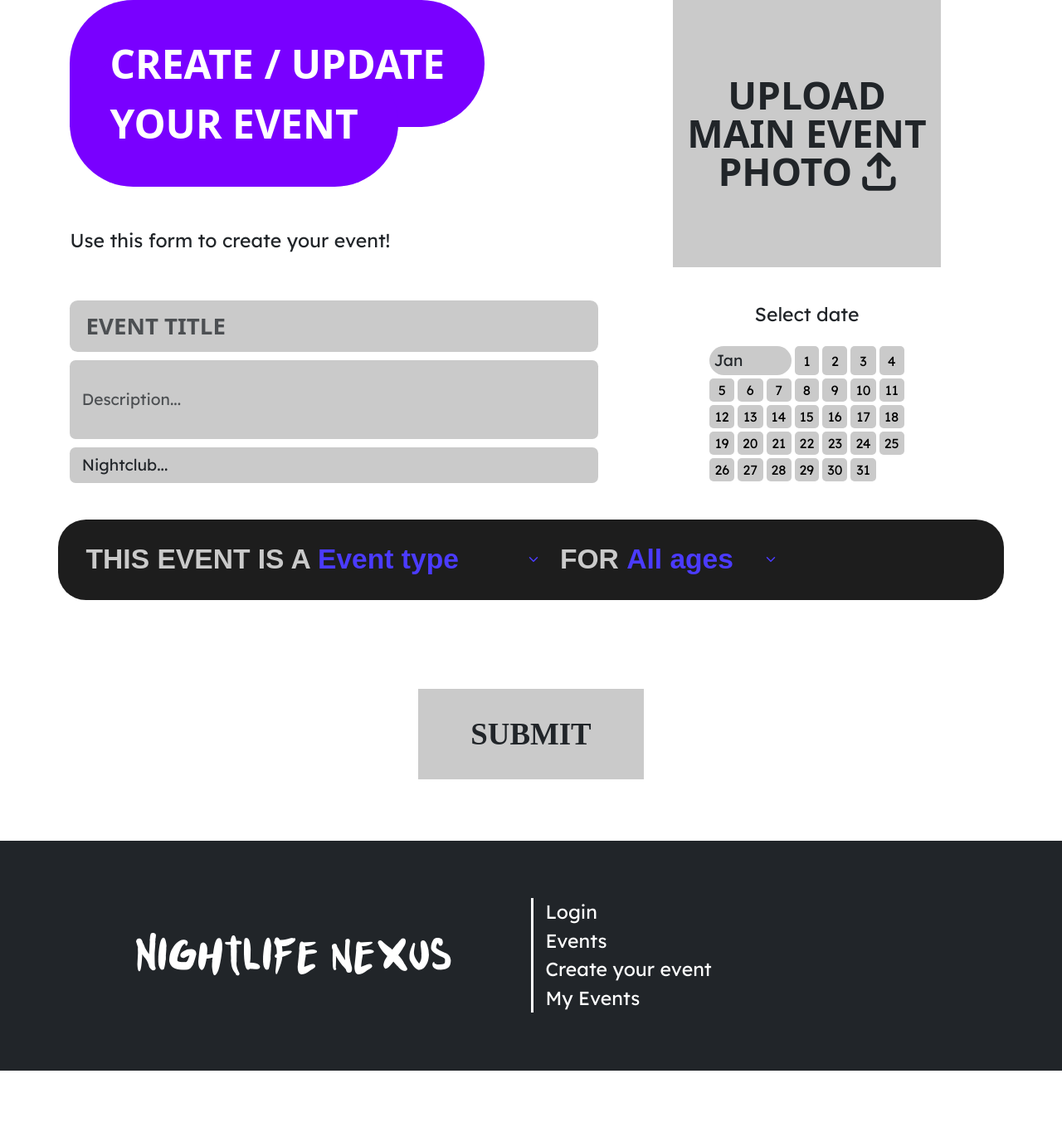
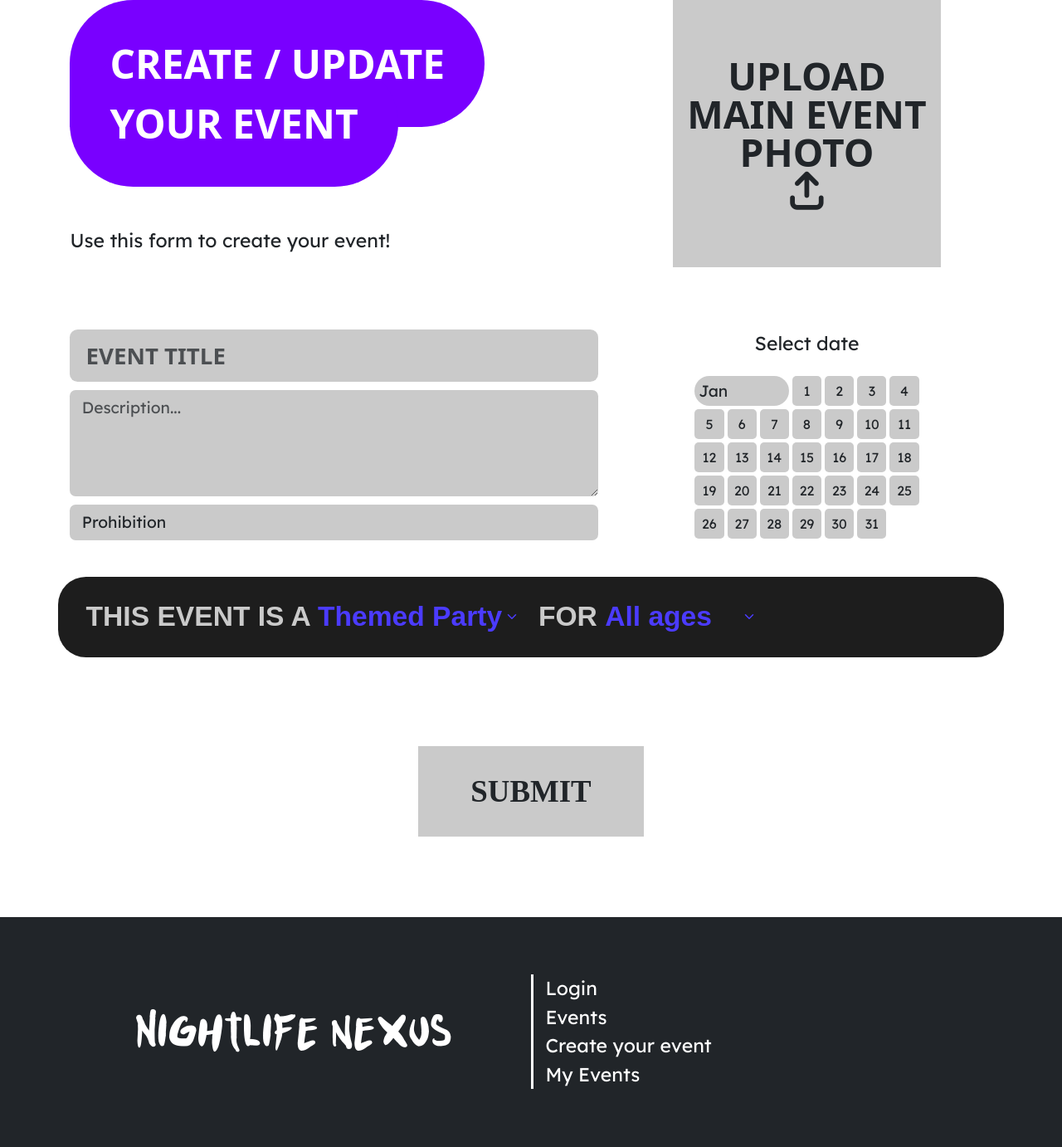
Before and after one commit to tydunc/IAB207-A3, a Flask app: page /events/create in a window 1280 px wide. Shown: the part 79-1461 px from the top of the page at 83% size. Before the commit the page ends 1369 px from the top, so only its background shows below. Run offline with Flask 3, Linux system fonts and the light colour scheme; some libraries are stand-ins or nearby versions; some web fonts are replaced.

Commit message:
Modified create page to work with flask forms

```diff
--- a/website/auth.py
+++ b/website/auth.py
@@ -20,9 +20,9 @@ def login():
     login_form = LoginForm()
     error = None
     if login_form.validate_on_submit():
-        user_name = login_form.user_name.data
+        email = login_form.email.data
         password = login_form.password.data
-        user = db.session.scalar(db.select(User).where(User.name==user_name))
+        user = db.session.scalar(db.select(User).where(User.email==email))
         if user is None:
             error = 'Incorrect user name'
         elif not check_password_hash(user.password_hash, password): # takes the hash and cleartext password
--- a/website/events.py
+++ b/website/events.py
@@ -1,5 +1,6 @@
 from flask import Blueprint, render_template, request, redirect, url_for
 from .models import Event
+from .forms import CreateEventForm
 
 event_bp = Blueprint('event', __name__, url_prefix='/events')
 
@@ -10,7 +11,8 @@ def show(id):
 
 @event_bp.route('/create')
 def create():
-  return render_template('events/create.html')
+  create = CreateEventForm()
+  return render_template('events/create.html', form=create)
 
 def get_event():
   # creating the description of Brazil
--- a/website/forms.py
+++ b/website/forms.py
@@ -1,17 +1,23 @@
 from flask_wtf import FlaskForm
-from wtforms.fields import TextAreaField, SubmitField, StringField, PasswordField
+from wtforms.fields import TextAreaField, SubmitField, StringField, PasswordField, IntegerField, SelectField, RadioField
 from wtforms.validators import InputRequired, Length, Email, EqualTo
+from flask_wtf.file import FileRequired, FileField, FileAllowed
+
+ALLOWED_FILE = {'PNG', 'JPG', 'JPEG', 'png', 'jpg', 'jpeg'}
 
 # creates the login information
 class LoginForm(FlaskForm):
-    user_name=StringField("User Name", validators=[InputRequired('Enter user name')])
+    email=StringField("Email Address", validators=[InputRequired('Enter valid email')])
     password=PasswordField("Password", validators=[InputRequired('Enter user password')])
     submit = SubmitField("Login")
 
  # this is the registration form
 class RegisterForm(FlaskForm):
-    user_name=StringField("User Name", validators=[InputRequired()])
-    email = StringField("Email Address", validators=[Email("Please enter a valid email")])
+    first_name=StringField("First Name", validators=[InputRequired()])
+    surname=StringField("Last Name", validators=[InputRequired()])
+    email=StringField("Email Address", validators=[Email("Please enter a valid email")])
+    contact_number=IntegerField("Phone", validators=[InputRequired(), Length(10)])
+    street_address=StringField("Address")
     # linking two fields - password should be equal to data entered in confirm
     password=PasswordField("Password", validators=[InputRequired(),
                   EqualTo('confirm', message="Passwords should match")])
@@ -19,3 +25,17 @@ class RegisterForm(FlaskForm):
 
     # submit button
     submit = SubmitField("Register")
+
+#form for create event
+class CreateEventForm(FlaskForm):
+    title=StringField("Event title", validators=[InputRequired()])
+    desc=TextAreaField("Description", validators=[InputRequired()])
+    image=FileField("Event Image", validators=[
+        FileRequired(message = 'Image cannot be empty'),
+        FileAllowed(ALLOWED_FILE, message='Only supports png, jpg, JPG, PNG')
+    ])
+    date=RadioField('Label', choices=[('1'),('2'),('3'),('4'),('5'),('6'),('7'),('8'),('9'),('10'),('11'),('12'),('13'),('14'),('15'),('16'),('17'),('18'),('19'),('20'),('21'),('22'),('23'),('24'),('25'),('26'),('27'),('28'),('29'),('30'),('31')])
+    month=SelectField('Month', choices=[('jan', 'Jan'), ('feb', 'Feb'), ('mar', 'Mar'), ('apr', 'Apr'), ('may', 'May'), ('jun', 'Jun'), ('jul', 'Jul'), ('aug', 'Aug'), ('sep', 'Sep'), ('oct', 'Oct'), ('nov', 'Nov'), ('dec', 'Dec')])
+    nightclub=SelectField("Nightclub", choices=[('proho', 'Prohibition'), ('met', 'The MET'), ('retro', 'Retros'), ('beat', 'The Beat Megaclub')])
+    event_type=SelectField("Event Type", choices=[('theme', 'Themed Party'), ('rave', 'Rave'), ('dj', 'DJ Set')])
+    age_range=SelectField("Age range", choices=[('all', 'All ages'), ('un18', 'Under 18s'), ('ov18', 'Over 18s')])
--- a/website/static/style/style.css
+++ b/website/static/style/style.css
@@ -184,6 +184,9 @@ footer .border-end, footer .border-start {
     width: 7em;
     height: 7em;
 
+    display: flex;
+    flex-direction: column;
+    justify-content: center;
     font-family: "Lexend Exa", system-ui;
     font-weight: 700;
     text-transform: uppercase;
@@ -197,14 +200,21 @@ footer .border-end, footer .border-start {
     table-layout: fixed;
     margin-bottom: 10px;
 }
-.calendar button {
+.calendar input {
+    position: absolute;
+    height: 2em;
+    width: 2em;
+    opacity: 0;
+}
+.calendar label {
     border: none;
     border-radius: 5px;
-    width: 100%;
-    height: 100%;
+    padding: 0.5em 0;
+    text-align: center;
+    width: 2.2em;
     background: var(--main-grey);
 }
-.calendar button:focus {
+.calendar input:checked ~ label {
     background: #001753;
     color: #f6f6f6;
 }
@@ -238,10 +248,10 @@ ul {
     font-weight: 700;
     font-size: 1.2em;
 }
-.create button {
+.create .upld-btn {
     transition: 200ms ease-in-out;
 }
-.create button:hover {
+.create .upld-btn:hover {
     scale: 105%;
     background: #b9b9b9;
 }
--- a/website/templates/events/create.html
+++ b/website/templates/events/create.html
@@ -3,6 +3,7 @@
 {% block content %}
 
         <div class="container create">
+            <form method="post">
                 <div class="row">
                     <div class="col-md-7">
                         <h1 class="header-h1">Create / Update</h1>
@@ -10,101 +11,49 @@
                         <p>Use this form to create your event!</p>
                     </div>
                     <div class="col-md-5 d-flex flex-column align-items-center">
-                    <button class="btn upld-btn">Upload main event photo <i class="fa-solid fa-arrow-up-from-bracket"></i></button>
+                        <label for="image" class="btn upld-btn">Upload main event photo <i class="fa-solid fa-arrow-up-from-bracket"></i></label>
+                        {{ form.image(style="visibility: hidden") }}
                     </div>
                 </div>
                 <br>
                 <div class="row">
                     <div class="col-md-7 d-flex flex-column">
-                    <input class="form-control form-control-lg" type="text" placeholder="Event title">
-                    <input class="form-control flex-fill" type="text" placeholder="Description...">
-                    <select class="form-control">
-                        <option>Nightclub...</option>
-                      </select>
+                        {{ form.title(class="form-control form-control-lg", placeholder="Event title") }}
+                        {{ form.desc(class="form-control flex-fill", placeholder="Description...") }}
+                        {{ form.nightclub(class="form-control") }}
                     </div>
                     <div class="col-md-5 d-flex flex-column align-items-center">
                         <p>Select date</p>
                         <table class="calendar btn-group" role="group">
                             <tr>
                                 <td colspan="3">
-                                <select class="form-select">
-                                    <option>Jan</option>
-                                    <option>Feb</option>
-                                    <option>Mar</option>
-                                    <option>Apr</option>
-                                    <option>May</option>
-                                    <option>Jun</option>
-                                    <option>Jul</option>
-                                    <option>Aug</option>
-                                    <option>Sep</option>
-                                    <option>Oct</option>
-                                    <option>Nov</option>
-                                    <option>Dec</option>
-                                </select>
+                                    {{ form.month(class="form-select") }}
                                 </td>
-                            <td colspan="1"><button type="button">1</button></td>
-                            <td colspan="1"><button type="button">2</button></td>
-                            <td colspan="1"><button type="button">3</button></td>
-                            <td colspan="1"><button type="button">4</button></td>
+                                {% for subfield in form.date %}
+                                    <td>
+                                        {{ subfield }}{{ subfield.label }}
+                                    </td>
+                                    {% if loop.index0 % 7 == 3 %}
+                                        </tr><tr>
+                                    {% elif loop.last %}
                                         </tr>
-                        <tr>
-                            <td><button type="button">5</button></td>
-                            <td><button type="button">6</button></td>
-                            <td><button type="button">7</button></td>
-                            <td><button type="button">8</button></td>
-                            <td><button type="button">9</button></td>
-                            <td><button type="button">10</button></td>
-                            <td><button type="button">11</button></td>
-                        </tr>
-                        <tr>
-                            <td><button type="button">12</button></td>
-                            <td><button type="button">13</button></td>
-                            <td><button type="button">14</button></td>
-                            <td><button type="button">15</button></td>
-                            <td><button type="button">16</button></td>
-                            <td><button type="button">17</button></td>
-                            <td><button type="button">18</button></td>
-                        </tr>
-                        <tr>
-                            <td><button type="button">19</button></td>
-                            <td><button type="button">20</button></td>
-                            <td><button type="button">21</button></td>
-                            <td><button type="button">22</button></td>
-                            <td><button type="button">23</button></td>
-                            <td><button type="button">24</button></td>
-                            <td><button type="button">25</button></td>
-                        </tr>
-                        <tr>
-                            <td><button type="button">26</button></td>
-                            <td><button type="button">27</button></td>
-                            <td><button type="button">28</button></td>
-                            <td><button type="button">29</button></td>
-                            <td><button type="button">30</button></td>
-                            <td><button type="button">31</button></td>
-                        </tr>
+                                    {% endif %}
+                                {% endfor %}
                         </table>
                     </div>
                 </div>
                 <div class="row">
                     <h3 class="filter">This event is a
-                    <select class="form-select" aria-label=".form-select">
-                        <option selected>Event type</option>
-                        <option value="1">Themed parties</option>
-                        <option value="2">Raves</option>
-                        <option value="3">DJ Sets</option>
-                    </select>
+                        {{ form.event_type(class="form-select") }}
                         for
-                    <select class="form-select" aria-label="">
-                        <option selected>All ages</option>
-                        <option value="1">Under 18s</option>
-                        <option value="2">Over 18s</option>
-                    </select>
+                        {{ form.age_range(class="form-select")}}
                     </h3>
                 </div>
 
                 <div class="row justify-content-center">
-                <button class="btn btn-submit">Submit</button>
+                    <input type="submit" class="btn btn-submit">
                 </div>
+            </form>
         </div>
 
 {% endblock %}
```
Lines whose indentation alone changed are shown as unchanged.
